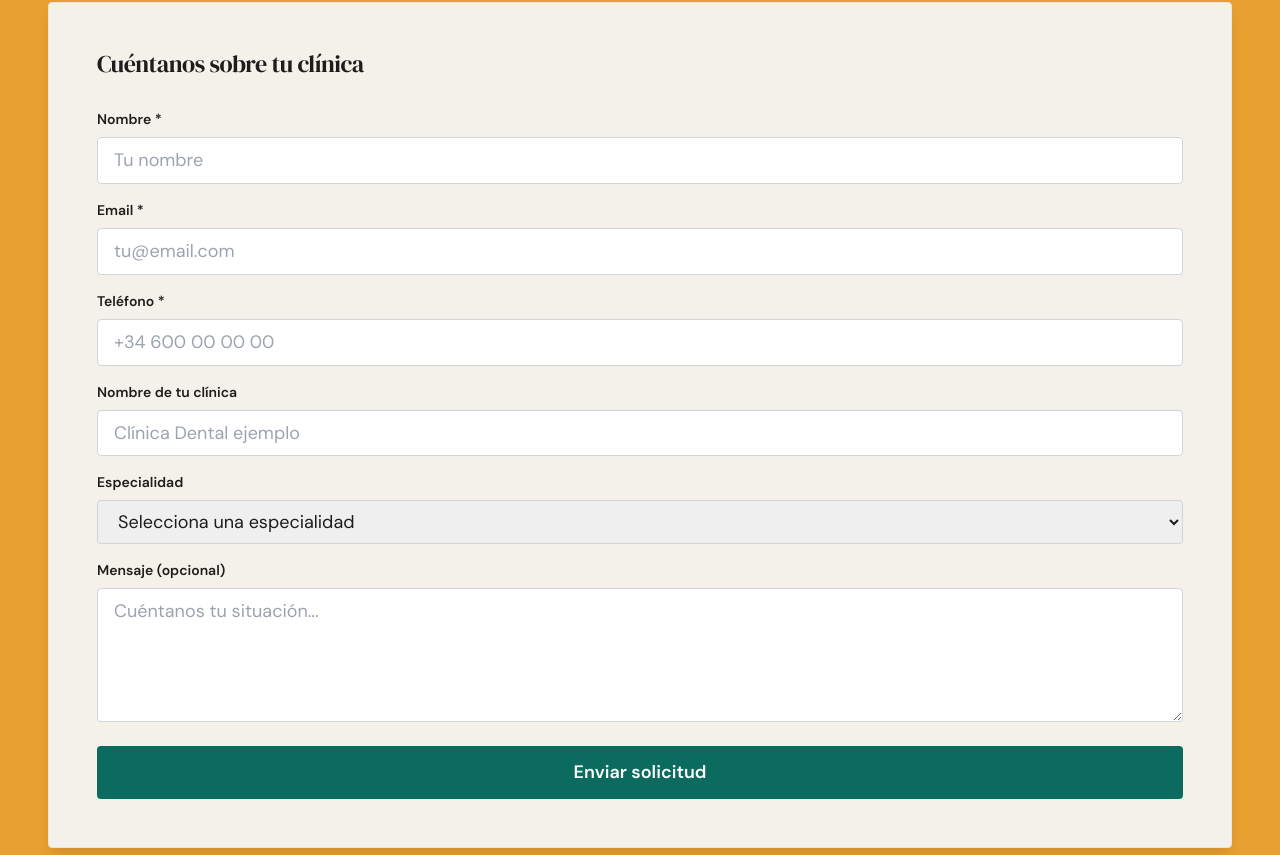
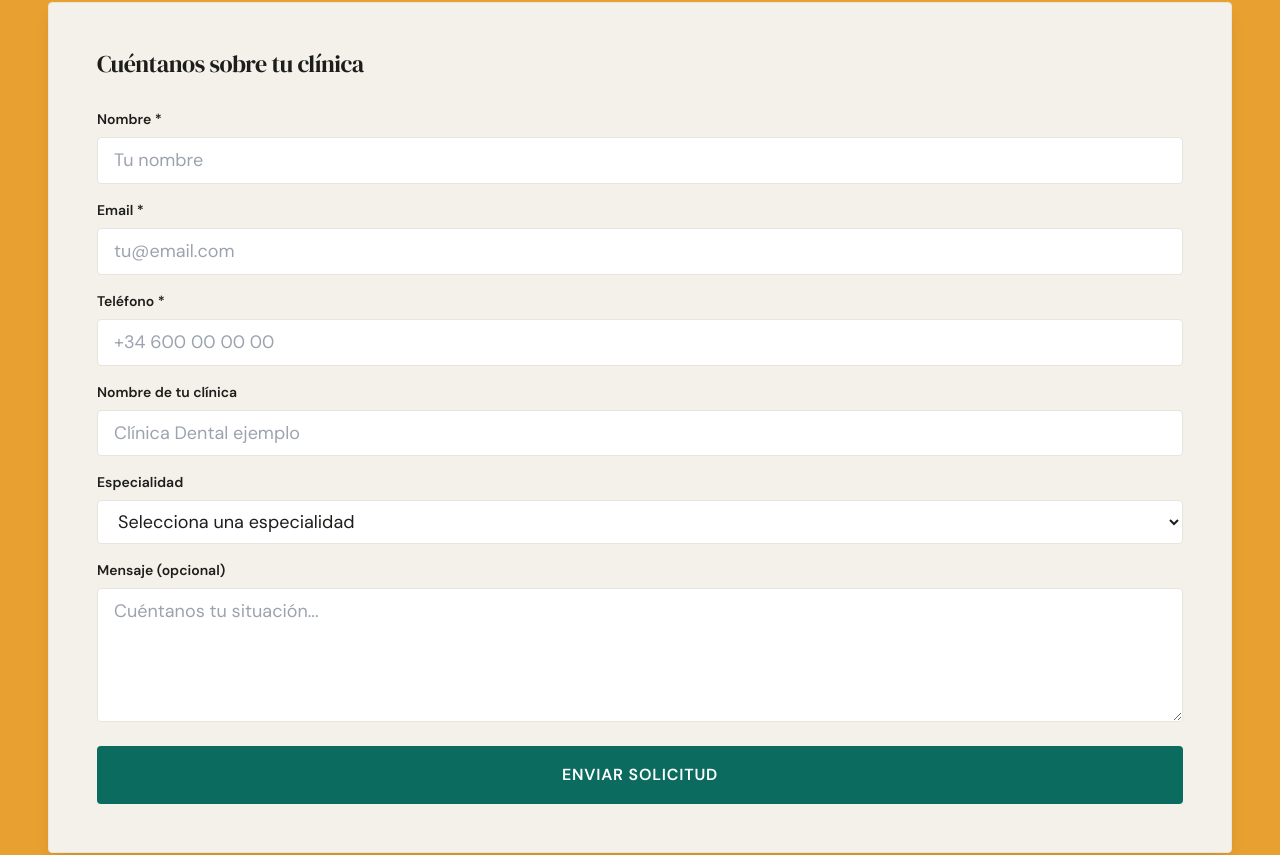
Before and after one commit to carlosalbertocardoso-hub/agencia-clinicas, a Next.js app: page /contacto in a window 1280 px wide. Shown: the part 532-1387 px from the top of the page. Built offline with nearby package versions, Linux system fonts and the light colour scheme; no server answers.

Commit message:
design: refine ContactForm inputs and submit button with design system classes

```diff
--- a/src/components/shared/ContactForm.tsx
+++ b/src/components/shared/ContactForm.tsx
@@ -61,7 +61,7 @@ export default function ContactForm({ especialidad, buttonText = 'Enviar mensaje
           id="nombre"
           placeholder="Tu nombre"
           maxLength={100}
-          className="w-full px-4 py-2 border border-gray-300 rounded focus:outline-none focus:ring-2 focus:ring-primary"
+          className="w-full px-4 py-2 border border-neutral-dark bg-white rounded focus:border-primary transition focus:outline-none"
         />
       </div>
 
@@ -75,7 +75,7 @@ export default function ContactForm({ especialidad, buttonText = 'Enviar mensaje
           id="email"
           placeholder="tu@email.com"
           maxLength={255}
-          className="w-full px-4 py-2 border border-gray-300 rounded focus:outline-none focus:ring-2 focus:ring-primary"
+          className="w-full px-4 py-2 border border-neutral-dark bg-white rounded focus:border-primary transition focus:outline-none"
         />
       </div>
 
@@ -89,7 +89,7 @@ export default function ContactForm({ especialidad, buttonText = 'Enviar mensaje
           id="telefono"
           placeholder="+34 600 00 00 00"
           maxLength={20}
-          className="w-full px-4 py-2 border border-gray-300 rounded focus:outline-none focus:ring-2 focus:ring-primary"
+          className="w-full px-4 py-2 border border-neutral-dark bg-white rounded focus:border-primary transition focus:outline-none"
         />
       </div>
 
@@ -103,7 +103,7 @@ export default function ContactForm({ especialidad, buttonText = 'Enviar mensaje
           id="clinica"
           placeholder="Clínica Dental ejemplo"
           maxLength={100}
-          className="w-full px-4 py-2 border border-gray-300 rounded focus:outline-none focus:ring-2 focus:ring-primary"
+          className="w-full px-4 py-2 border border-neutral-dark bg-white rounded focus:border-primary transition focus:outline-none"
         />
       </div>
 
@@ -115,7 +115,7 @@ export default function ContactForm({ especialidad, buttonText = 'Enviar mensaje
           <select
             {...register('especialidad')}
             id="especialidad"
-            className="w-full px-4 py-2 border border-gray-300 rounded focus:outline-none focus:ring-2 focus:ring-primary"
+            className="w-full px-4 py-2 border border-neutral-dark bg-white rounded focus:border-primary transition focus:outline-none"
           >
             <option value="">Selecciona una especialidad</option>
             <option value="Clínicas Dentales">Clínicas Dentales</option>
@@ -139,7 +139,7 @@ export default function ContactForm({ especialidad, buttonText = 'Enviar mensaje
           placeholder="Cuéntanos tu situación..."
           rows={4}
           maxLength={5000}
-          className="w-full px-4 py-2 border border-gray-300 rounded focus:outline-none focus:ring-2 focus:ring-primary"
+          className="w-full px-4 py-2 border border-neutral-dark bg-white rounded focus:border-primary transition focus:outline-none"
         />
       </div>
 
@@ -152,7 +152,7 @@ export default function ContactForm({ especialidad, buttonText = 'Enviar mensaje
       <button
         type="submit"
         disabled={isSubmitting}
-        className="w-full bg-primary text-white py-3 rounded hover:opacity-90 transition font-semibold disabled:opacity-50 disabled:cursor-not-allowed"
+        className="btn-primary btn-primary-lg w-full disabled:opacity-50 disabled:cursor-not-allowed"
       >
         {isSubmitting ? 'Enviando...' : buttonText}
       </button>
```
